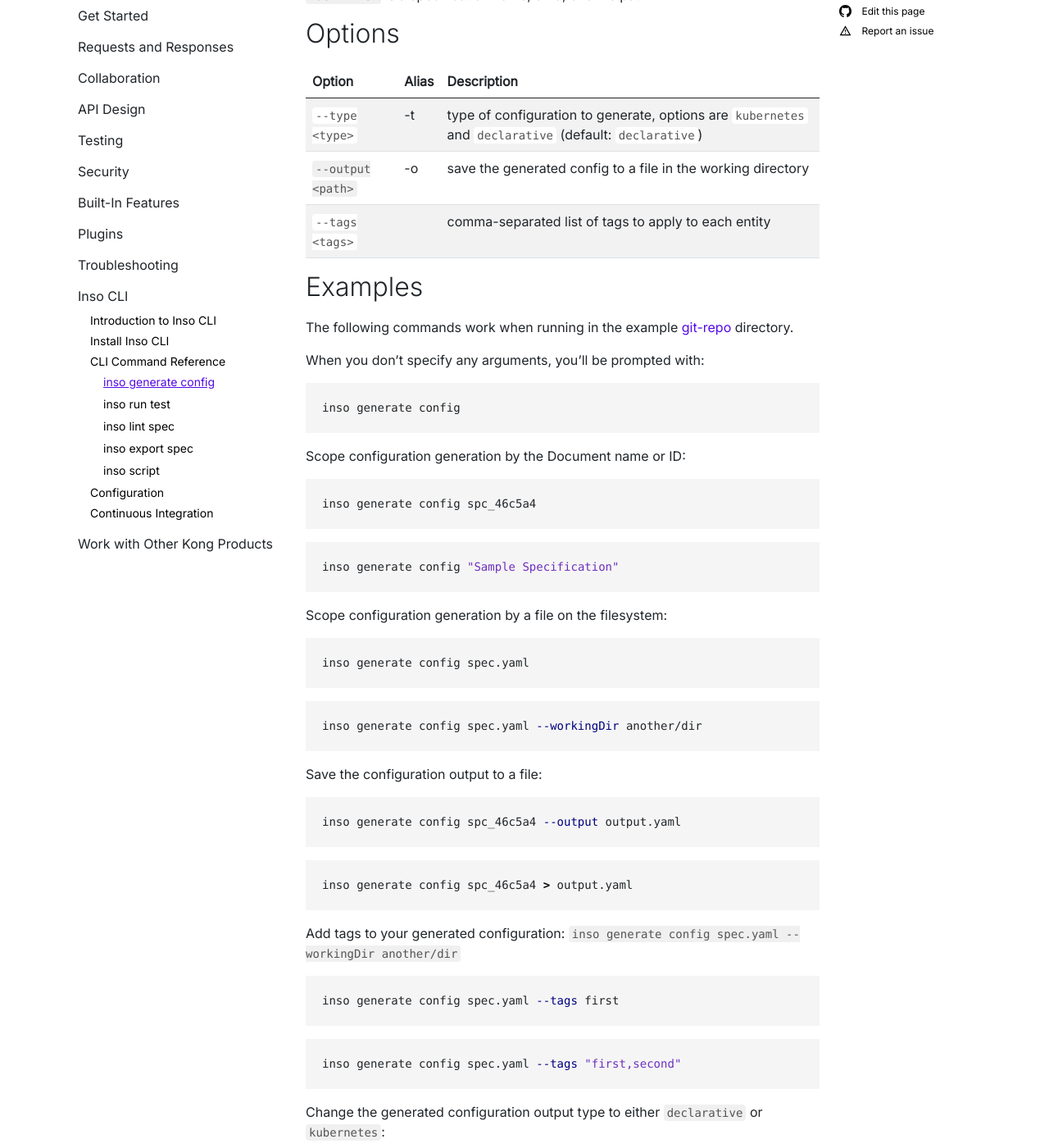
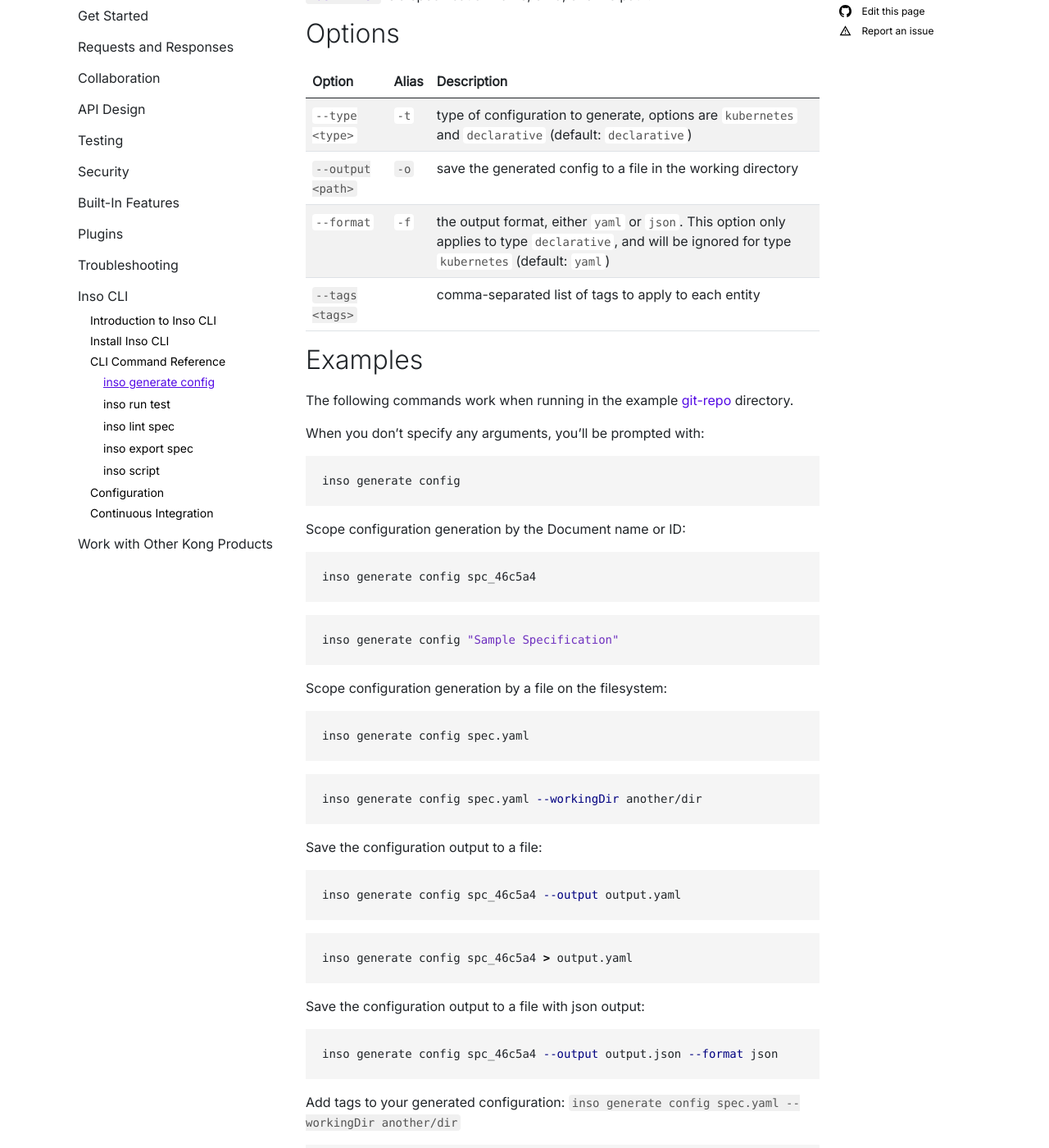
Before and after one commit to Kong/insomnia-docs, a Jekyll site: the page built from docs/inso-cli/cli-command-reference/inso-generate-config.md, in a window 1280 px wide and 1400 px high, scrolled down 527 px. Shown: the whole window at 82% size. Built offline with Jekyll 4.4.1, drawn with Linux system fonts in a browser that asks for light colours; comment, search, counter and statistics services are not loaded.

Commit message:
[DOCU-2029] Add --format option for inso generate config

````diff
--- a/docs/inso-cli/cli-command-reference/inso-generate-config.md
+++ b/docs/inso-cli/cli-command-reference/inso-generate-config.md
@@ -25,8 +25,9 @@ inso generate config [identifier]
 {:.table .table-striped}
 Option | Alias | Description
 ----- | ----- | ------
-`--type <type>` |	-t	| type of configuration to generate, options are `kubernetes` and `declarative` (default: `declarative`)
-`--output <path>`	| -o | save the generated config to a file in the working directory
+`--type <type>` |	`-t`	| type of configuration to generate, options are `kubernetes` and `declarative` (default: `declarative`)
+`--output <path>`	| `-o` | save the generated config to a file in the working directory
+`--format` | `-f` | the output format, either `yaml` or `json`. This option only applies to type `declarative`, and will be ignored for type `kubernetes` (default: `yaml`)
 `--tags <tags>` | | comma-separated list of tags to apply to each entity
 
 ## Examples
@@ -69,6 +70,12 @@ inso generate config spc_46c5a4 --output output.yaml
 inso generate config spc_46c5a4 > output.yaml
 ```
 
+Save the configuration output to a file with json output:
+
+```bash
+inso generate config spc_46c5a4 --output output.json --format json
+```
+
 Add tags to your generated configuration:
 `inso generate config spec.yaml --workingDir another/dir`
 
````
